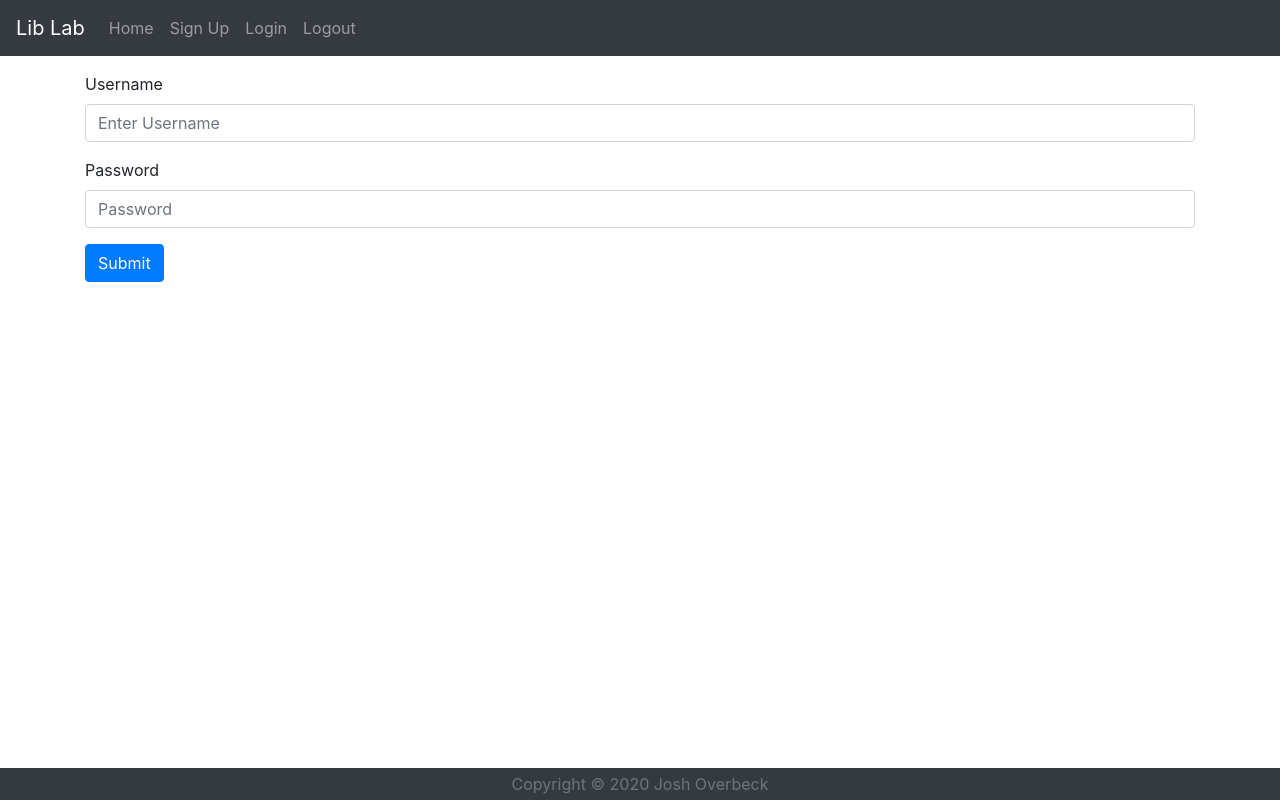
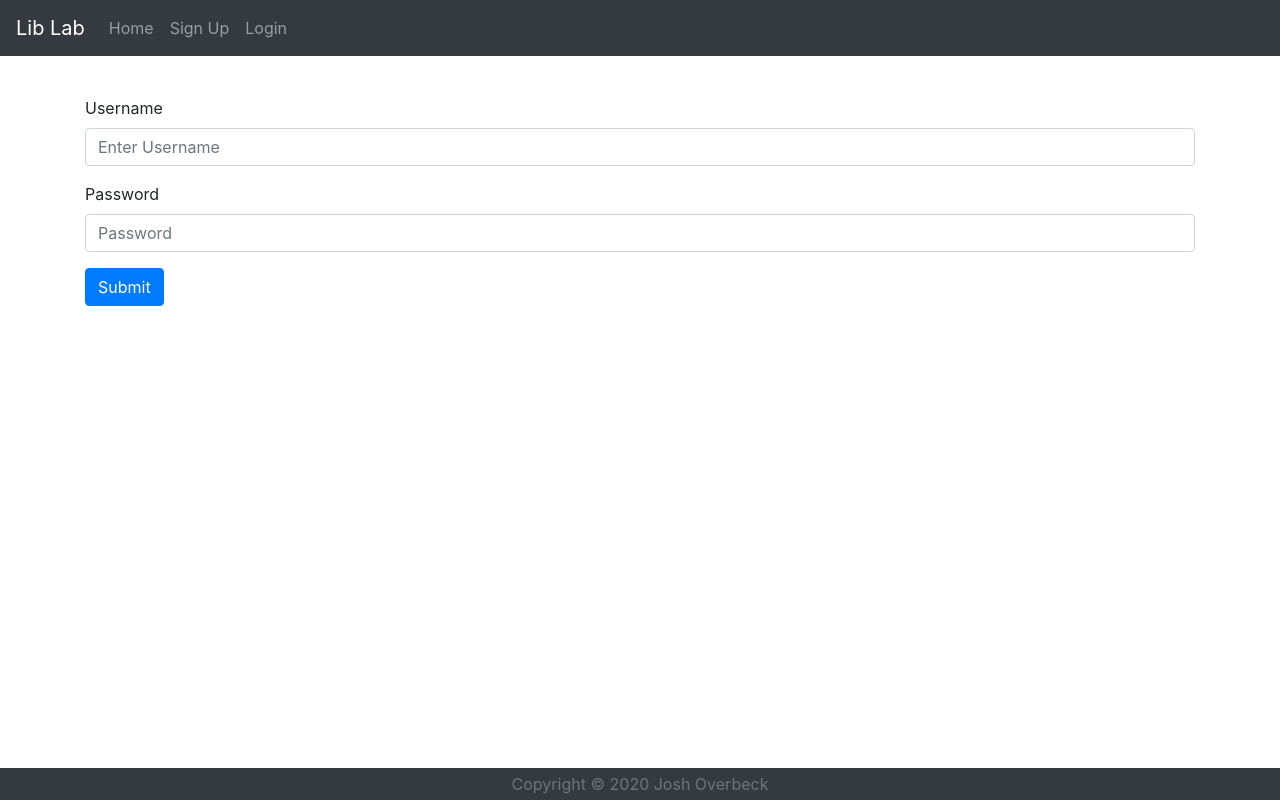
Before and after one commit to overbejt/lib-lab-front, an Angular app: page / in a window 1280 px wide. Built offline with nearby package versions, Linux system fonts and the light colour scheme.

Commit message:
Did some work on the menu style.  made it stick to the top.  And fixed the collapse problem.  Also added the routerLinkActive to each link.  Probably won't need it on all of them.  Also disable different link dynamically based on whether or not user is logged in

```diff
--- a/src/app/app.component.html
+++ b/src/app/app.component.html
@@ -1,6 +1,6 @@
 
 <app-menu></app-menu>
-<div class="pt-3">
+<div class="mt-5 pt-5">
   <router-outlet></router-outlet>
 </div>
 <app-footer></app-footer>
--- a/src/app/menu/menu.component.html
+++ b/src/app/menu/menu.component.html
@@ -1,21 +1,21 @@
-<nav class="navbar navbar-expand-lg navbar-dark bg-dark">
-    <a class="navbar-brand" href="#">Lib Lab</a>
+<nav class="navbar navbar-expand-lg navbar-dark bg-dark fixed-top">
+    <a class="navbar-brand" href="https://take2proper.herokuapp.com">Lib Lab</a>
     <button class="navbar-toggler" type="button" data-toggle="collapse" data-target="#navbarNavDropdown" aria-controls="navbarNavDropdown" aria-expanded="false" aria-label="Toggle navigation">
       <span class="navbar-toggler-icon"></span>
     </button>
     <div class="collapse navbar-collapse" id="navbarNavDropdown">
       <ul class="navbar-nav">
-        <li class="nav-item">
-          <a class="nav-link" routerLink="list-book">Home</a>
+        <li class="nav-item" data-toggle="collapse" data-target="#navbarNavDropdown">
+          <a class="nav-link" routerLink="list-book" routerLinkActive="active">Home</a>
         </li>
-          <li class="nav-item">
-          <a class="nav-link" routerLink="signup">Sign Up</a>
+          <li class="nav-item" *ngIf="!loggedIn()" data-toggle="collapse" data-target="#navbarNavDropdown">
+          <a class="nav-link" routerLink="signup" routerLinkActive="active">Sign Up</a>
         </li>
-        <li class="nav-item">
-          <a class="nav-link" routerLink="login">Login</a>
+        <li class="nav-item" *ngIf="!loggedIn()" data-toggle="collapse" data-target="#navbarNavDropdown">
+          <a class="nav-link" routerLink="login" routerLinkActive="active">Login</a>
         </li>
-        <li class="nav-item">
-          <a class="nav-link" routerLink="logout">Logout</a>
+        <li class="nav-item" *ngIf="loggedIn()" data-toggle="collapse" data-target="#navbarNavDropdown">
+          <a class="nav-link" routerLink="logout" routerLinkActive="active">Logout</a>
         </li>
       </ul>
     </div>
--- a/src/app/menu/menu.component.ts
+++ b/src/app/menu/menu.component.ts
@@ -8,9 +8,19 @@ import { Router } from '@angular/router';
 })
 export class MenuComponent implements OnInit {
 
-  constructor(public router : Router) { }
+  constructor(
+    public router : Router
+  ) { }
 
   ngOnInit(): void {
   }
 
+  // This is the method that will check if the user is logged in or not.
+  loggedIn() {
+    if (sessionStorage.getItem('authenticatedUser')) {
+      return true;
+    }
+    return false;
+  }  // End of the 'loggedIn' method
+
 }  // End of the 'MenuComponent' class
```
